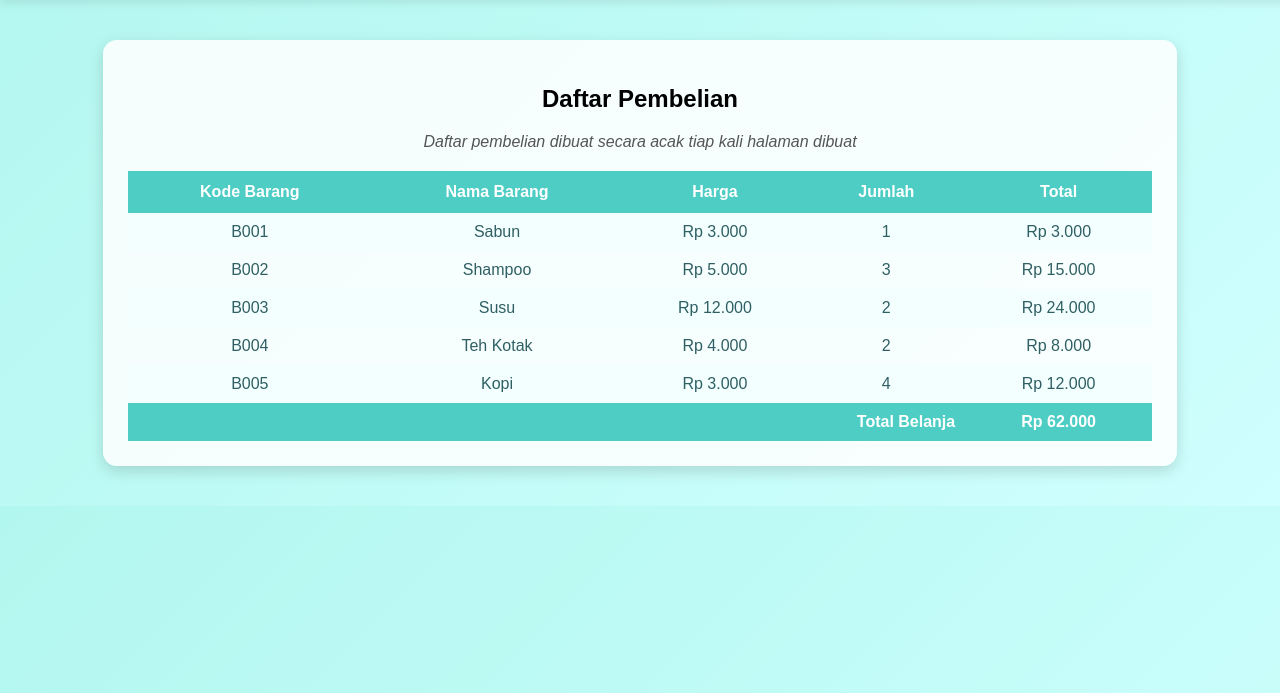
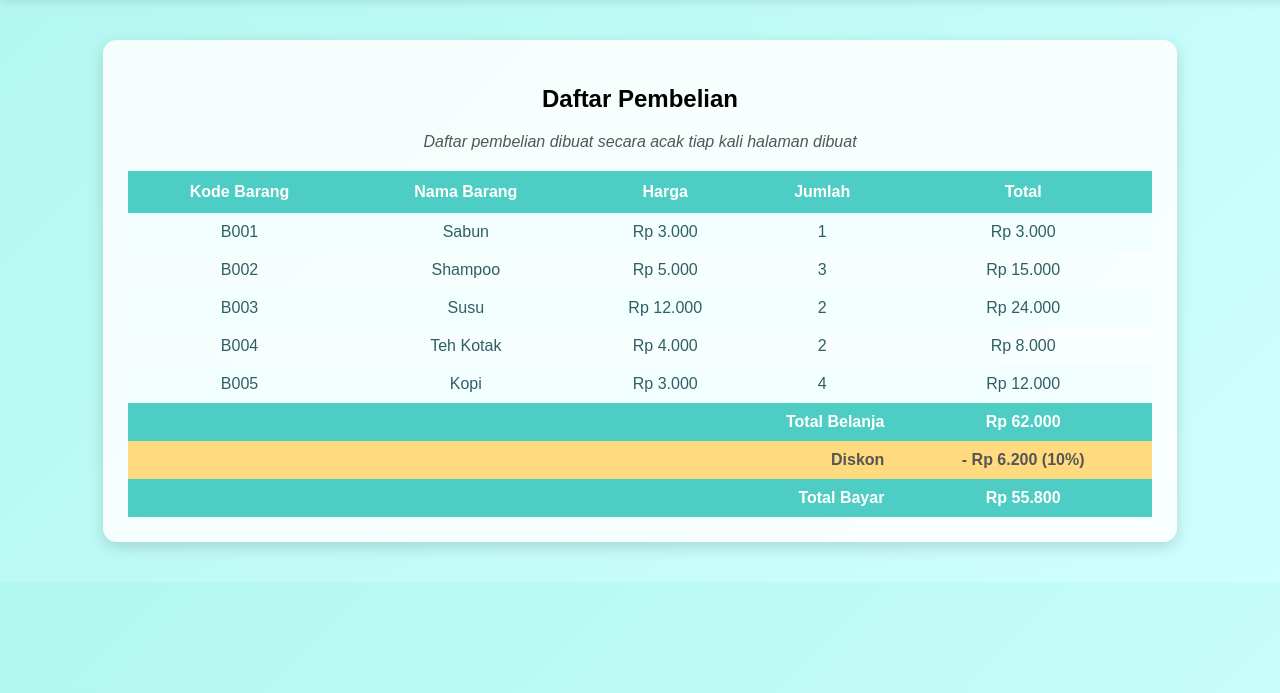
Before and after one commit to Cahyani99/projectlogin, a PHP site: page /dashboard.php in a window 1280 px wide; the page is wider, and only the part inside the window is pictured. Shown: the part 107-800 px from the top of that part. Run offline with PHP 8.4, Linux system fonts and the light colour scheme; the visitor is signed in with stand-in values (Sample User, id 1).

Commit message:
Diskon Belanja

```diff
--- a/dashboard.php
+++ b/dashboard.php
@@ -167,9 +167,36 @@ if (!isset($_SESSION['username'])) {
                 echo "<td>Rp " . number_format($total, 0, ',', '.') . "</td>";
                 echo "</tr>";
             }
+
+// Hitung diskon dan persentase diskon
+if ($grandtotal < 50000) {
+    $persen_diskon = 5;
+    $diskon = 0.05 * $grandtotal;
+} elseif ($grandtotal <= 100000) {
+    $persen_diskon = 10;
+    $diskon = 0.10 * $grandtotal;
+} else {
+    $persen_diskon = 15;
+    $diskon = 0.15 * $grandtotal;
+}
+
+$total_bayar = $grandtotal - $diskon;
+
+//Baris Grand Total
 echo "<tr style='font-weight:bold; background:#4ecdc4; color:white;'>";
 echo "<td colspan='4' style='text-align:right;'>Total Belanja</td>";
 echo "<td>Rp " . number_format($grandtotal, 0, ',', '.') . "</td>";
+echo "</tr>";
+// Tampilkan diskon dengan persentase
+echo "<tr style='font-weight:bold; background:#ffda7e; color:#555;'>";
+echo "<td colspan='4' style='text-align:right;'>Diskon</td>";
+echo "<td>- Rp " . number_format($diskon, 0, ',', '.') . " ({$persen_diskon}%)</td>";
+echo "</tr>";
+
+// Tampilkan total bayar
+echo "<tr style='font-weight:bold; background:#4ecdc4; color:white;'>";
+echo "<td colspan='4' style='text-align:right;'>Total Bayar</td>";
+echo "<td>Rp " . number_format($total_bayar, 0, ',', '.') . "</td>";
 echo "</tr>";
             ?>
         </table>
```
Also changed, not shown: 1 other file.
